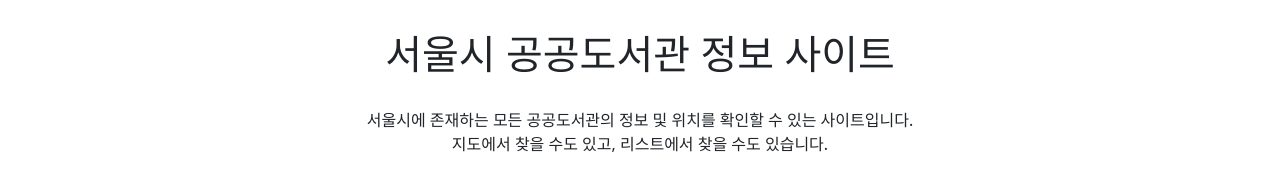
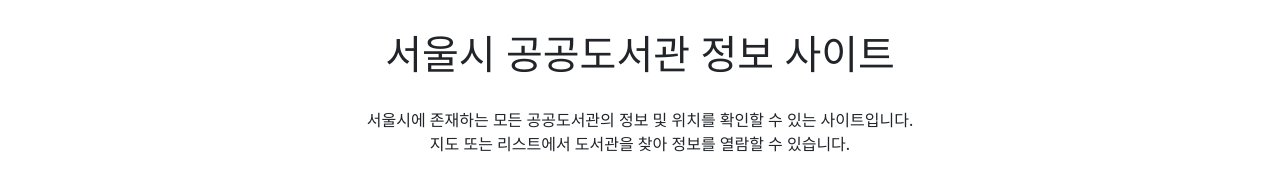
Before and after one commit to CGE-Hub/oss_final, a plain HTML site: page index.html in a window 1280 px wide. Shown: the top 169 px of the page. Drawn offline with nearby package versions, Linux system fonts and the light colour scheme.

Commit message:
Update index.html

```diff
--- a/index.html
+++ b/index.html
@@ -26,7 +26,7 @@
 
         <p class="text-center">
             서울시에 존재하는 모든 공공도서관의 정보 및 위치를 확인할 수 있는 사이트입니다.<br>
-            지도에서 찾을 수도 있고, 리스트에서 찾을 수도 있습니다.
+            지도 또는 리스트에서 도서관을 찾아 정보를 열람할 수 있습니다.
         </p>
 
         <div class="d-flex justify-content-center">
```
